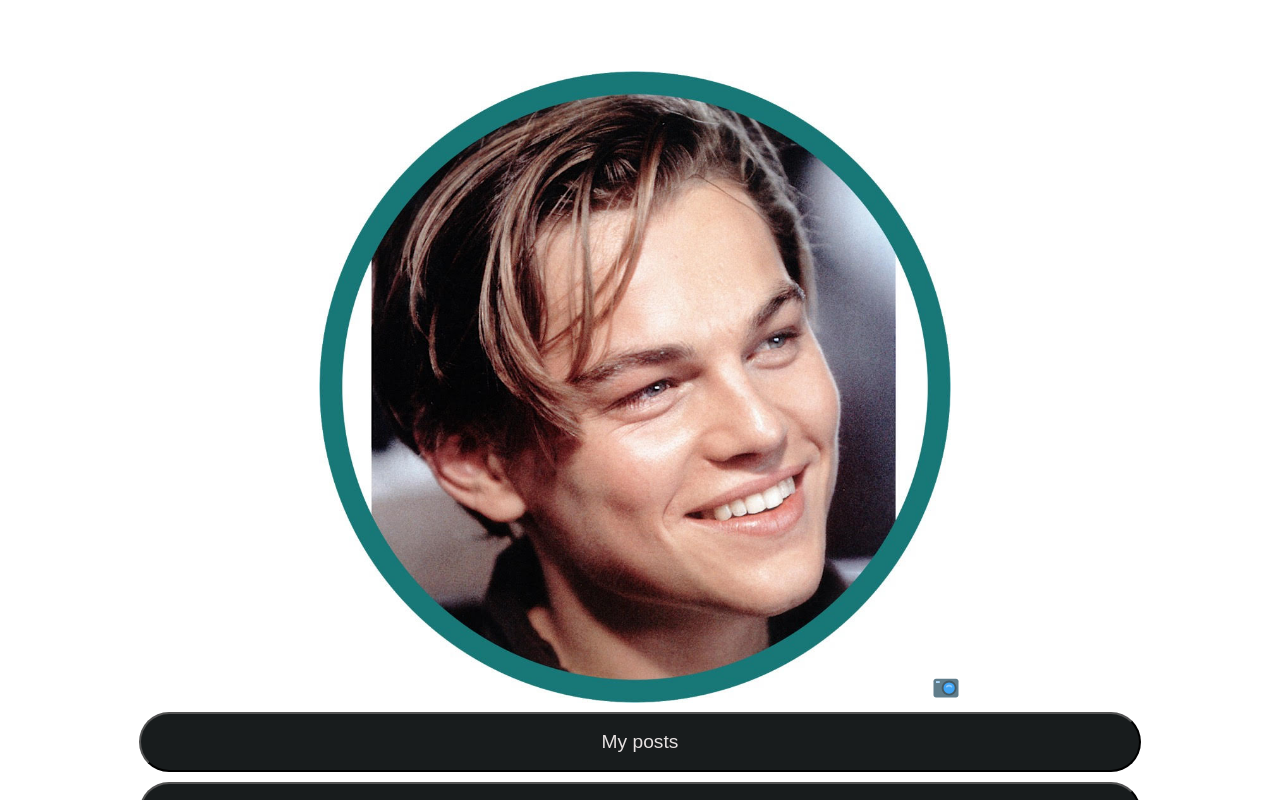
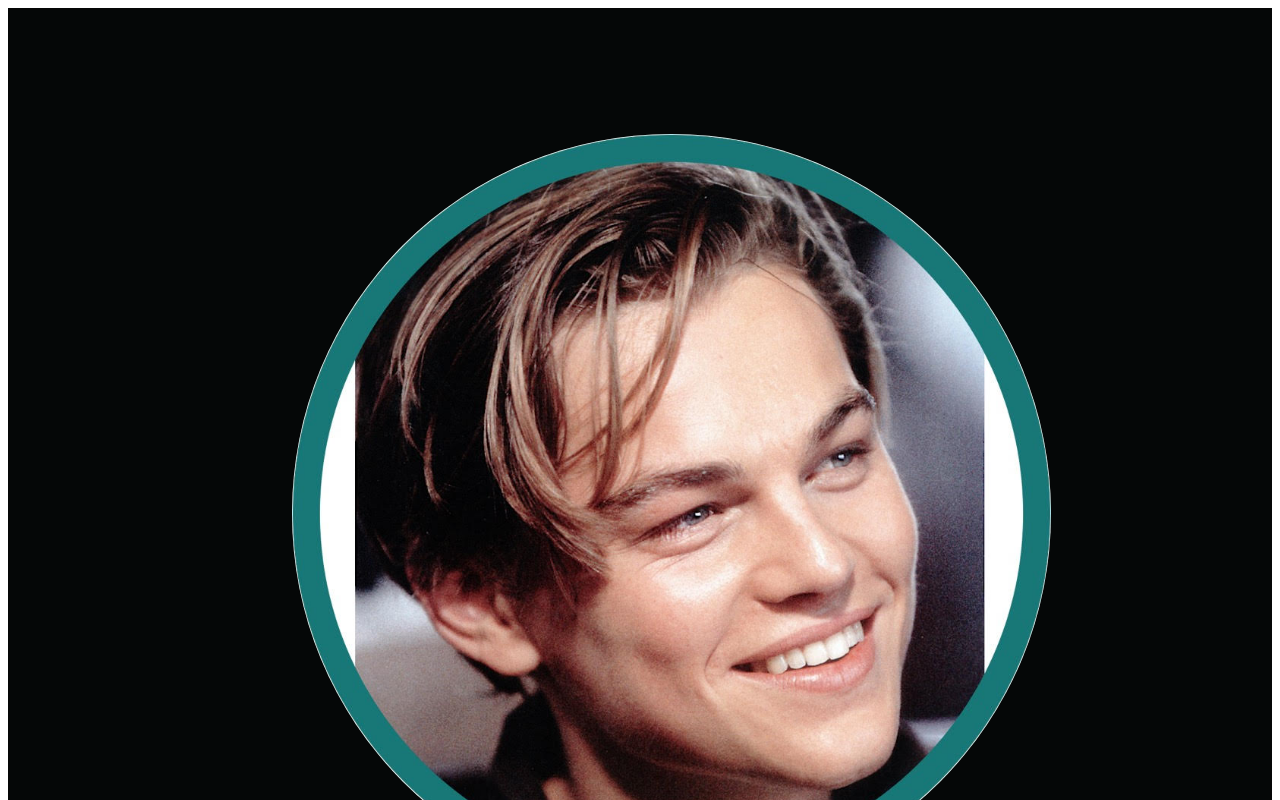
Before and after one commit to NishaSaraswat/PhotoChatApp, a React (Create React App) app in the folder client/: page /profile in a window 1280 px wide. Shown: the top 800 px of the page. Built offline with nearby package versions, Linux system fonts and the light colour scheme.

Commit message:
update layout of profile page

```diff
--- a/client/package.json
+++ b/client/package.json
@@ -9,6 +9,8 @@
     "axios": "^0.21.1",
     "react": "^17.0.2",
     "react-dom": "^17.0.2",
+    "react-icons": "^4.2.0",
+    "react-router-dom": "^5.2.0",
     "react-scripts": "4.0.3",
     "react-transition-group": "^4.4.1",
     "uuid": "^8.3.2",
@@ -38,5 +40,5 @@
       "last 1 safari version"
     ]
   },
-  "proxy": "http://localhost5000"
+  "proxy": "http://localhost:5000"
 }
--- a/client/src/App.css
+++ b/client/src/App.css
@@ -1,19 +1,23 @@
 
 
-.profilePage {
+.profilePage,
+.camera-page {
   text-align: center;
+  background-color: #050707;
   color:rgb(223, 219, 219);
 }
+
 .avatar-spaceholder{
-  width:50%;
-  margin-top: 5%;
+  width:60%;
+  border-radius: 50%;
+  margin-top: 10%;
+  margin-left: 5%;
 }
 
 .camera-icon{
   width:30px;
   height:30px;
-  margin-left: -20px;
-  margin-top: 30px;
+  margin-left: -30px;
 }
 .profilePage-btns{
   display:flex;
@@ -21,6 +25,8 @@
   flex-wrap: wrap;
   width:80%;
   margin-left: 10%;
+  margin-top: 30%;
+  padding-bottom: 25%;
 }
 
 .profilePage-btns button{
@@ -49,11 +55,12 @@
   flex-direction: row;
   flex-wrap: wrap;
   justify-content: center;
-  margin-top: 8%;
+  margin-top: 70%;
   margin-bottom: 5%;
   width:100%;
 }
-.camera-btns button{
+.camera-btns button
+{
   height:80px;
   width:100px;
   background-color: rgb(24, 23, 23);
--- a/client/src/Components/Camera.js
+++ b/client/src/Components/Camera.js
@@ -2,8 +2,8 @@ import React, { useState, useEffect, useRef } from 'react';
 
 const Camera = () => {
 
-  let picture;
-  let address;
+  let [picture, setPicture]=useState()
+  let [address, setAddress]=useState()
   let fetchedLocation = { lat: 0, lng: 0 };
   let [imageURL, setImageURL]=useState('')
 
@@ -19,9 +19,6 @@ const Camera = () => {
   const locationBtn=useRef()
   const savedPicture=useRef()
 
-  const toggleDisplay = (elementItem, displayStatus) => {
-    elementItem.style = { display: displayStatus };
-  }
 
   useEffect(() => {
     initializeMedia();
@@ -70,27 +67,18 @@ const Camera = () => {
     videoPlayer.current.style.display = 'none';
     captureButton.current.style.display = 'none';
     newCaptureButton.current.style.display = 'block';
-
-  // take the image from the videoplayer and add to the canvas
-  // to enable converting the image to a blob (file)
-  //let context = canvasElement.current.getContext('2d');
-  //context.drawImage(videoPlayer, 0, 0, canvas.width, videoPlayer.videoHeight / (videoPlayer.videoWidth / canvas.width));
     const ctx = canvas.current.getContext('2d');
-// Draw the current frame from the video on the canvas.
     ctx.drawImage(videoPlayer.current, 0, 0, canvas.current.width, canvas.current.height);
-  console.log('capture image')
-  // stop player
     videoPlayer.current.srcObject.getVideoTracks().forEach(function (track) {
       track.stop();
     });
+    setPicture(dataURItoBlob(canvas.current.toDataURL('image/jpeg', 0.8)));
 
-  // store picture blob in variable, and set quality to 80%
-  // to decrease file-size
-  picture = dataURItoBlob(canvas.current.toDataURL('image/jpeg', 0.8));
     }
 
+    console.log(picture);
   const pickImage = (e) => {
-    picture=e.target.files[0]
+    setPicture(e.target.files[0])
   }
 
   const getGeolocation = () => {
@@ -121,8 +109,6 @@ const Camera = () => {
     console.log(err);
     alert('Couldn\'t fetch location!');
     fetchedLocation = {lat: 0, lng: 0};
-
-    // timeout: amount of time before the error callback is invoked
   }, {timeout: 7000});
   }
 
@@ -131,18 +117,17 @@ const Camera = () => {
     formData.append('file', picture, Date.now() + '.jpg')
     formData.append('location', JSON.stringify(fetchedLocation))
     formData.append('address', JSON.stringify(address))
-
-  let res = await fetch('http://localhost:5000/public/uploads', {
+    let res = await fetch('http://localhost:5000/api/uploadedphotos', {
       method: 'POST',
+      //headers: {"Content-type": "application/json; charset=UTF-8"},
       body: formData
     })
-
     res = await res.json()
-  console.log(res);
+    console.log(res)
 
   // display uploaded picture
-  savedPicture.current.src = 'http://localhost:5000/public/uploads' + res.file.name
-
+  savedPicture.current.src = 'http://localhost:5000/api/uploadedphotos/' + res.file.name
+  console.log(savedPicture)
   }
 
   const dataURItoBlob = (dataURI) => {
@@ -155,13 +140,12 @@ const Camera = () => {
     }
     let blob = new Blob([ab], {type: mimeString});
     return blob;
-    console.log('dataURItoBlob')
   }
   return (
     <>
       <div>
         <video ref={videoPlayer} id="player" autoPlay style={{ display: 'block'}}></video>
-        <canvas ref={canvas} id="canvas" width="360px" height="300px"></canvas>
+        <canvas ref={canvas} id="canvas" width="330px" height="300px"></canvas>
       </div>
 
       <div className='camera-btns'>
@@ -173,7 +157,7 @@ const Camera = () => {
       </div>
 
         <div id="pick-image" ref={imagePickerArea}>
-          <input type="file" accept="image/*" id="image-picker" onChange={pickImage} ref={imagePicker}/>
+          <input type="file" accept="image/*" id="image-picker" onChange={pickImage} ref={imagePicker} />
         </div>
        {/*<p>Saved picture:</p>*/ }
         <img id="saved-picture" ref={savedPicture}/>
--- a/client/src/Pages/CameraPage.js
+++ b/client/src/Pages/CameraPage.js
@@ -3,8 +3,9 @@ import Camera from '../Components/Camera'
 
 const CameraPage = () => {
     return (
-        <div>
+        <div className='camera-page'>
             <Camera />
+
         </div>
     )
 }
--- a/client/src/Pages/ProfilePage.js
+++ b/client/src/Pages/ProfilePage.js
@@ -7,8 +7,10 @@ import { FcCompactCamera} from 'react-icons/fc'
 const ProfilePage = () => {
     return (
         <div className="profilePage">
+
             <img src={avatar} alt="avatar-spaceholder" className="avatar-spaceholder"/>
             <Link to="/camera"><FcCompactCamera className="camera-icon"/></Link>
+
             <div className="profilePage-btns">
                 <button>My posts</button>
                 <button>Enter chatrooms</button>
```
Also changed, not shown: client/src/Components/Avatar.js (deleted, +0 -10 lines), 1 other file (tests, documents, lock files or other folders). Lines whose indentation alone changed are shown as unchanged.
